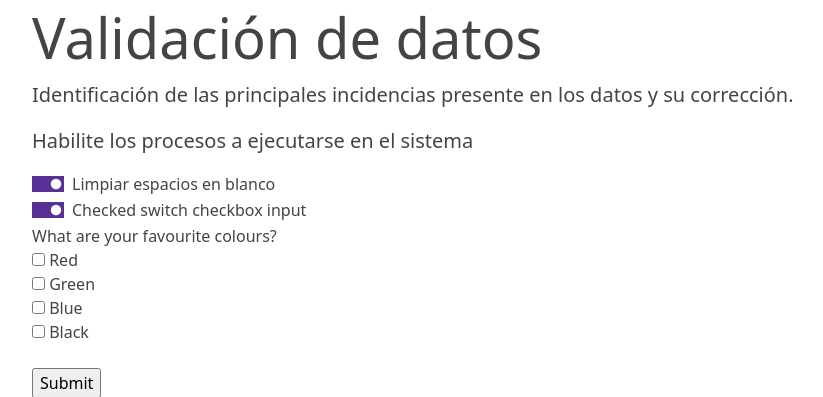
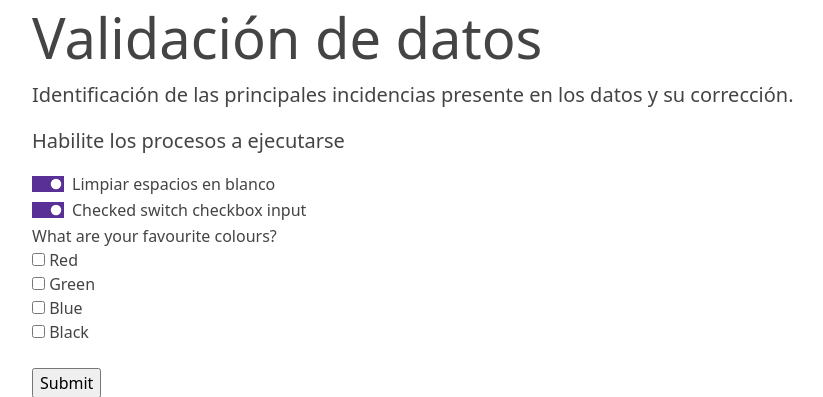
Before and after one commit to Ariano76/SCI, a PHP site: page /nosotros.php in a window 1280 px wide. Shown: the part 98-495 px from the top of the page, without its empty margins (74-897 px from the left). Run offline with PHP 8.4, Linux system fonts and the light colour scheme.

Commit message:
mi cuarto commit

```diff
--- a/administrador/index.php
+++ b/administrador/index.php
@@ -31,7 +31,7 @@ if ($_POST) {
 
 	<body>
 
-		<?php $url="http://".$_SERVER['HTTP_HOST']."/sistema-sci" ?>
+		<?php $url="http://".$_SERVER['HTTP_HOST']."/sci" ?>
 
 		<div class="container">
 			<div class="row">
--- a/nosotros.php
+++ b/nosotros.php
@@ -4,7 +4,7 @@
   <div class="container">
     <h1 class="display-4">Validación de datos</h1>
     <p class="lead">Identificación de las principales incidencias presente en los datos y su corrección.</p>
-    <p class="lead">Habilite los procesos a ejecutarse en el sistema</p>
+    <p class="lead">Habilite los procesos a ejecutarse</p>
 
 
 
```
